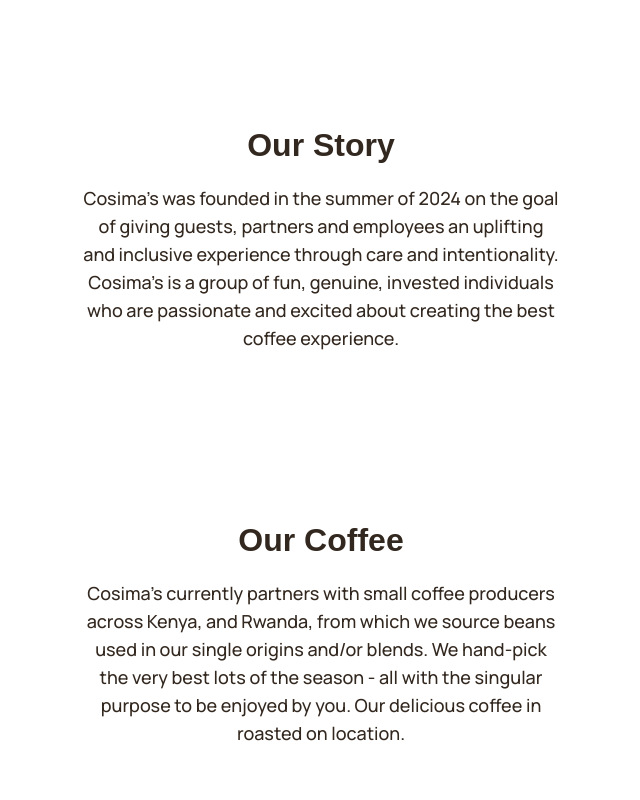
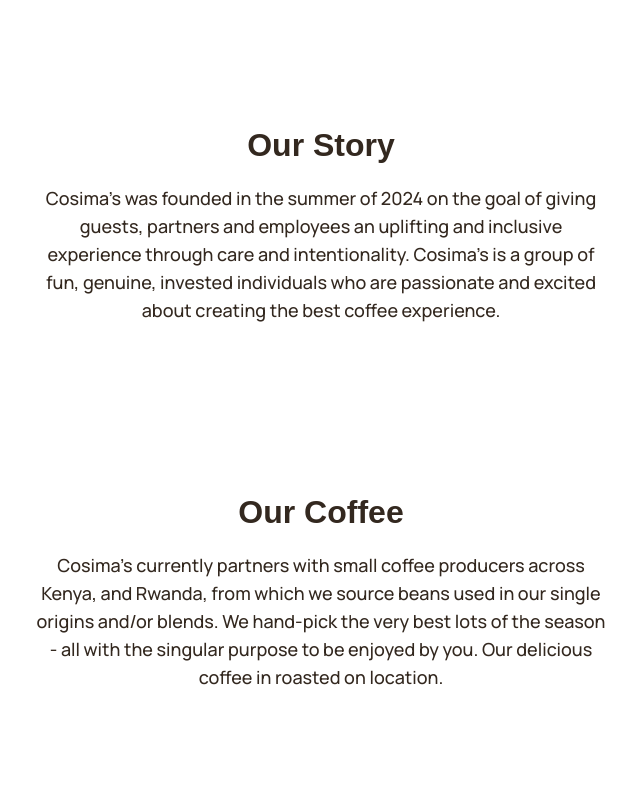
Before and after one commit to alexismgjackson-github/cosimas, a React (Vite) app: page / in a window 1280 px wide. Shown: the part 1640-2440 px from the top of the page, without its empty margins (319-959 px from the left). Built offline with nearby package versions, Linux system fonts and the light colour scheme; a web font is replaced by a local one.

Commit message:
Navlink onclick

```diff
--- a/components/Footer.css
+++ b/components/Footer.css
@@ -55,7 +55,6 @@
   border-style: none;
   color: var(--color-bold);
   font-weight: 500;
-  margin: auto;
   padding: 1.5rem;
   width: 20rem;
 }
--- a/components/Header.jsx
+++ b/components/Header.jsx
@@ -9,11 +9,9 @@
     textDecoration: "underline",
   };
 
-  /* const [toggle, setToggle] = useState(false); */
   const [isOpen, setIsOpen] = useState(false);
 
   const handleClick = () => {
-    /* setToggle(!toggle); */
     isOpen === true ? setIsOpen(false) : setIsOpen(true);
   };
 
@@ -87,24 +85,26 @@
                 <NavLink
                   to="/"
                   style={({ isActive }) => (isActive ? activeStyle : null)}
+                  onClick={handleClick}
                 >
                   Home
                 </NavLink>
                 <NavLink
                   to="/menu"
                   style={({ isActive }) => (isActive ? activeStyle : null)}
+                  onClick={handleClick}
                 >
                   Menu
                 </NavLink>
                 <NavLink
                   to="/contact"
                   style={({ isActive }) => (isActive ? activeStyle : null)}
+                  onClick={handleClick}
                 >
                   Contact
                 </NavLink>
               </div>
             </div>
-            {/* ) : null} */}
           </div>{" "}
         </div>
       </nav>
--- a/pages/Home.css
+++ b/pages/Home.css
@@ -56,7 +56,7 @@
   .our-story,
   .our-coffee,
   .location-and-hours {
-    padding: 0rem 40rem;
+    padding: 0rem 35rem;
     text-align: center;
   }
 
```
